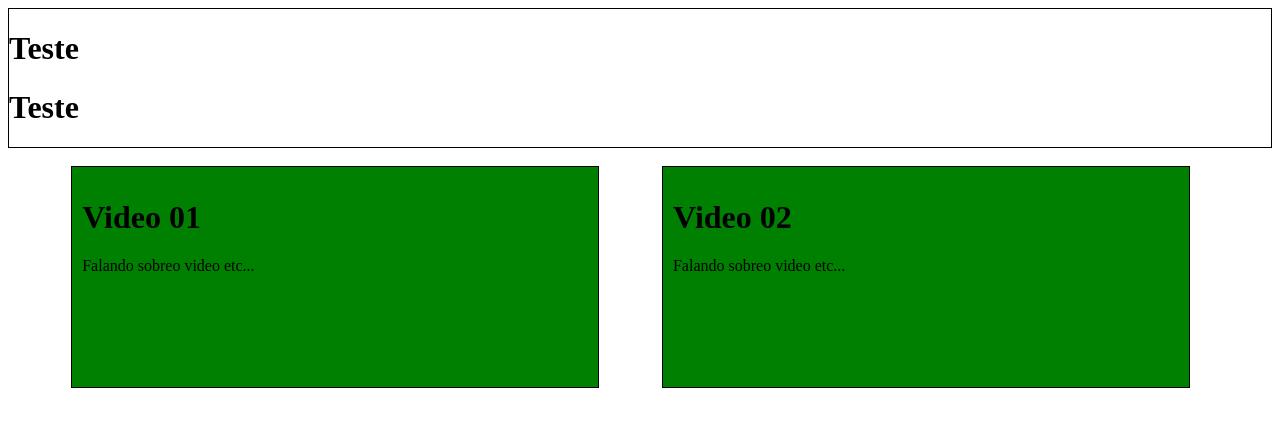
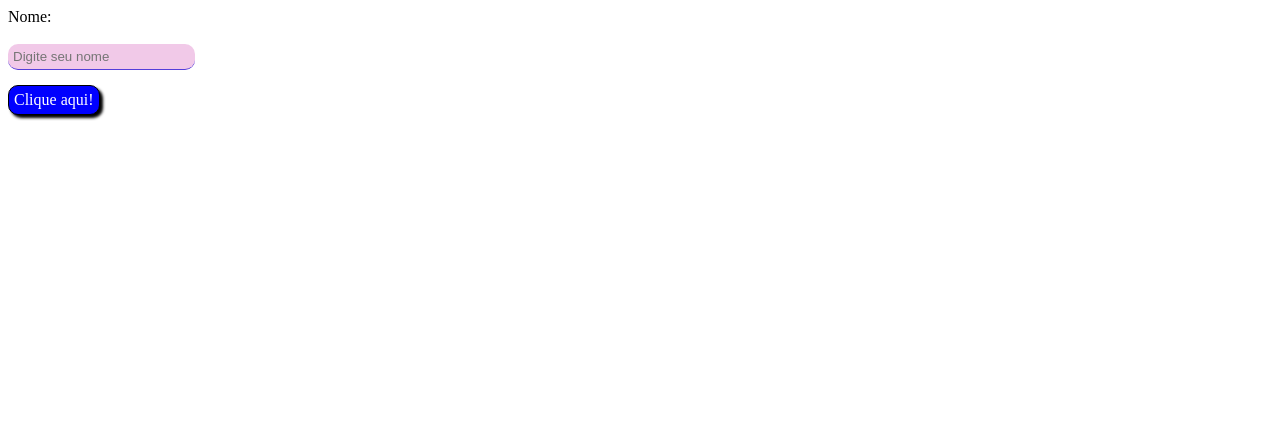
Before and after one commit to Esleynathan/Front-end_CSS-PythonFull, a plain HTML site: page index.html in a window 1280 px wide. Drawn offline with Linux system fonts and the light colour scheme.

Commit message:
Front-end | CSS | Focus e Estilizando Link

```diff
--- a/css/css.css
+++ b/css/css.css
@@ -1,28 +1,37 @@
-.conteudo{
-    background-color: green;
-    width: 40%;
-    height: 200px;
-    border: 1px solid black;
-    float: left;
-    margin-left: 5%;
-    padding: 10px;
-    overflow: hidden;
-    transition: 0.6s;
+#bordas{
+
+}
 
 
-}
-.conteudo:hover{
-    background-color: red;
-    width: 45%;
-    height: 250px;
+#inp{
+    padding: 5px;
+    border: none;
+    border-bottom: 1px solid #553eda;
+    background-color: rgba(207, 76, 179, 0.3);
+    outline: none;
+    border-radius: 10px;
 
 }
-@media(max-width: 600){
-    .conteudo{
-        width: 90%;
-        float:none;
-        margin-left: 0;
-        height: 200px;
-        margin-top: 2%;
-    }
+
+#inp:focus{
+    background-color: red;
+    border: 2px solid #553eda;
 }
+
+#btn{
+    display: block;
+    margin-top: 15px;
+    text-decoration: none;
+    color: white;
+    border: 1px solid black;
+    width: 80px;
+    padding: 5px;
+    background-color: blue;
+    border-radius: 10px;
+    transition: 0.3s;
+    box-shadow: 3px 3px 3px black;
+}
+
+#btn:hover{
+    background-color: #10203b;
+}
--- a/index.html
+++ b/index.html
@@ -9,21 +9,13 @@
 </head>
 
 <body>
-    <div style="border: 1px solid black;">
-        <h1>Teste</h1>
-        <h1>Teste</h1>
-    </div>
-</br>
     <div id="bordas">
-        <div class="conteudo">
-            <h1 class="texto">Video 01</h1>
-            <p class="paragrafo">Falando sobreo video etc...</p>
-        </div>
+        Nome:
+        <br>
+        <br>
+        <input placeholder="Digite seu nome" id="inp" type="text">
 
-        <div class="conteudo">
-            <h1 class="texto">Video 02</h1>
-            <p class="paragrafo">Falando sobreo video etc...</p>
-        </div>
+        <a id="btn" hrfe="#">Clique aqui!</a>
 
     </div>
 
```
Also changed, not shown: css/css.outro.css (added, +28 -0 lines), index.outro.html (added, +31 -0 lines).
